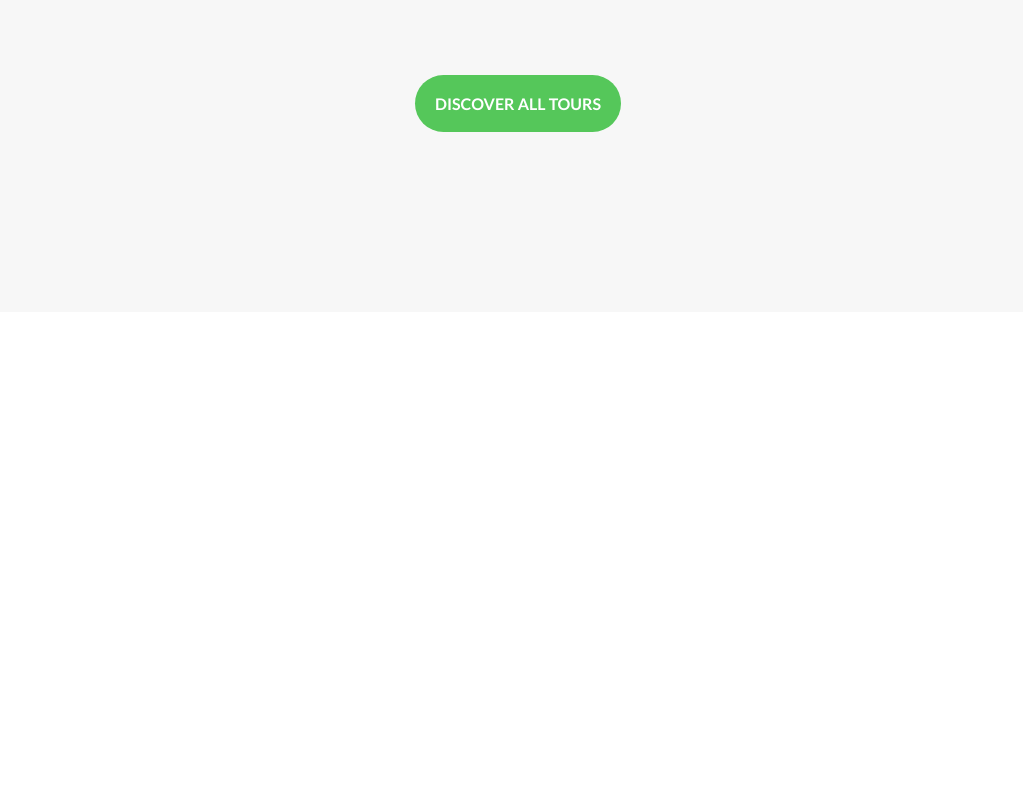
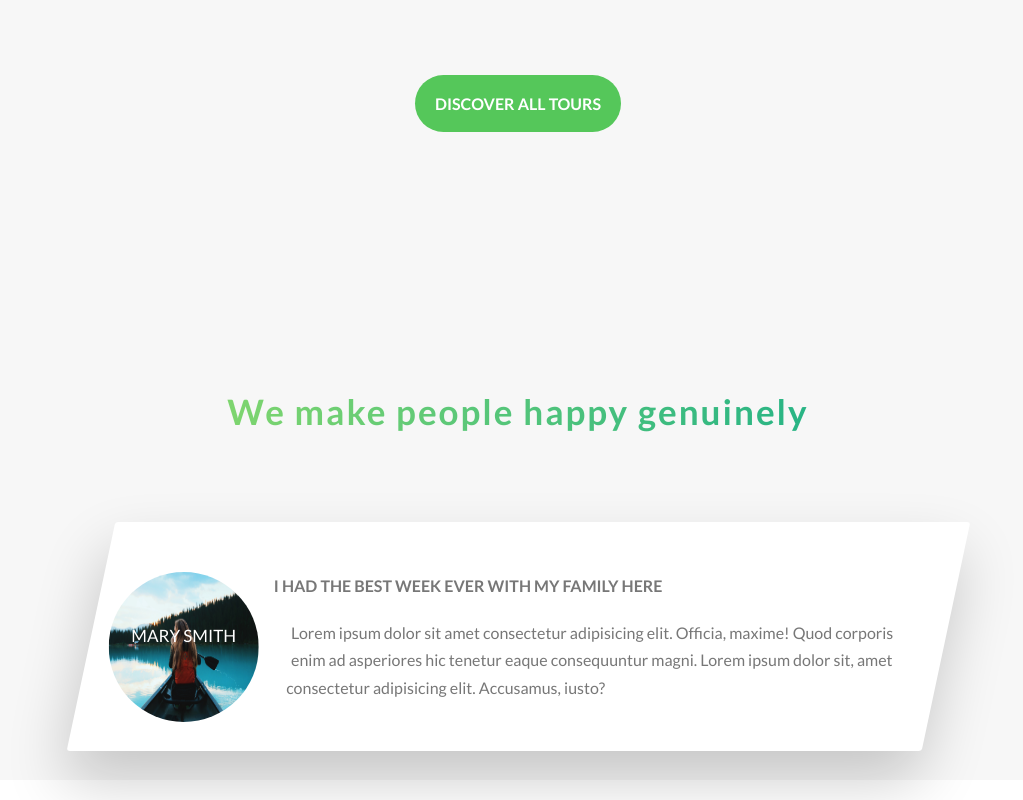
Before and after one commit to Muhammad-Arslan11/natours-scss-project, a website: page index.html in a window 1280 px wide. Shown: the part 3117-3917 px from the top of the page, without its empty margins (122-1145 px from the left). Before the commit the page ends 3449 px from the top, so only its background shows below. Drawn offline with Linux system fonts and the light colour scheme.

Commit message:
story section start

```diff
--- a/index.html
+++ b/index.html
@@ -225,6 +225,30 @@
                 <a href="" class="btn btn-green">Discover all tours</a>
             </div>
         </section>
+
+        <section class="stories">
+            <div class="u-margin-top-medium u-margin-bottom-large u-center-text">
+                <h2 class="heading-secondary ">We make people happy genuinely</h2>
+            </div>
+            <div class="row">
+                <div class="story">
+                    <figure class="story__shape">
+                        <img src="img/nat-8.jpg" alt="person on a tour" class="story__img">
+                        <figcaption class="story__caption">Mary Smith</figcaption>
+                    </figure>
+                    <div class="story__text">
+                        <h3 class="heading-tertiary u-margin-bottom-small">I had the best week ever with my family here
+                        </h3>
+                        <p>Lorem ipsum dolor sit amet consectetur adipisicing elit. Officia, maxime! Quod corporis enim
+                            ad asperiores hic tenetur eaque consequuntur magni. Lorem ipsum dolor sit, amet consectetur
+                            adipisicing elit. Accusamus, iusto?
+                        </p>
+                    </div>
+                </div>
+            </div>
+
+
+        </section>
     </main>
 
 </body>
--- /dev/null
+++ b/sass/components/_story.scss
@@ -0,0 +1,47 @@
+.story{
+    width:75%;
+    margin: 0 auto;
+    box-shadow: 0 3rem 6rem rgba($color-dark, .2);
+    background-color: $color-white;
+    border-radius: 3px;
+    font-size: 1.6rem;
+    padding:5rem;
+    transform: skewX(-12deg);
+
+     // this won't work on some elements because of they have already been transformed
+    // & > *{
+    //     transform: skewX(12deg);
+    // }
+
+
+    &__shape{
+        height: 15rem;
+        width: 15rem;
+        float: left;
+        -moz-shape-outside: circle(50% at 50% 50%);
+        shape-outside: circle(50% at 50% 50%);
+        -moz-clip-path: circle(50% at 50% 50%);
+        clip-path: circle(50% at 50% 50%);
+        transform: translateX(-3rem) skewX(12deg);
+        position: relative;
+
+    }
+
+    &__text{
+        transform: skewX(12deg);
+    }
+
+    &__img{
+        height: 100%;
+        width: 100%;
+    }
+    &__caption{
+        position: absolute;
+        top: 33%;
+        left: 15%;
+        text-align: center;
+        text-transform: uppercase;
+        color:$color-white;
+        font-size: 1.7rem;
+    }
+}
--- a/sass/main.scss
+++ b/sass/main.scss
@@ -12,6 +12,7 @@
 @import "components/composition";
 @import "components/feature";
 @import "components/card";
+@import "components/story";
 // layout
 @import "layout/grid";
 @import "layout/header";
--- a/sass/pages/_home.scss
+++ b/sass/pages/_home.scss
@@ -30,3 +30,7 @@
     background-color: $color-primary-dark;
     color:$color-white;
 }
+.stories{
+    padding: 3rem 0;
+    background-color: $color-grey-light-1;
+}
```
Also changed, not shown: css/main.css, 1 other file.
